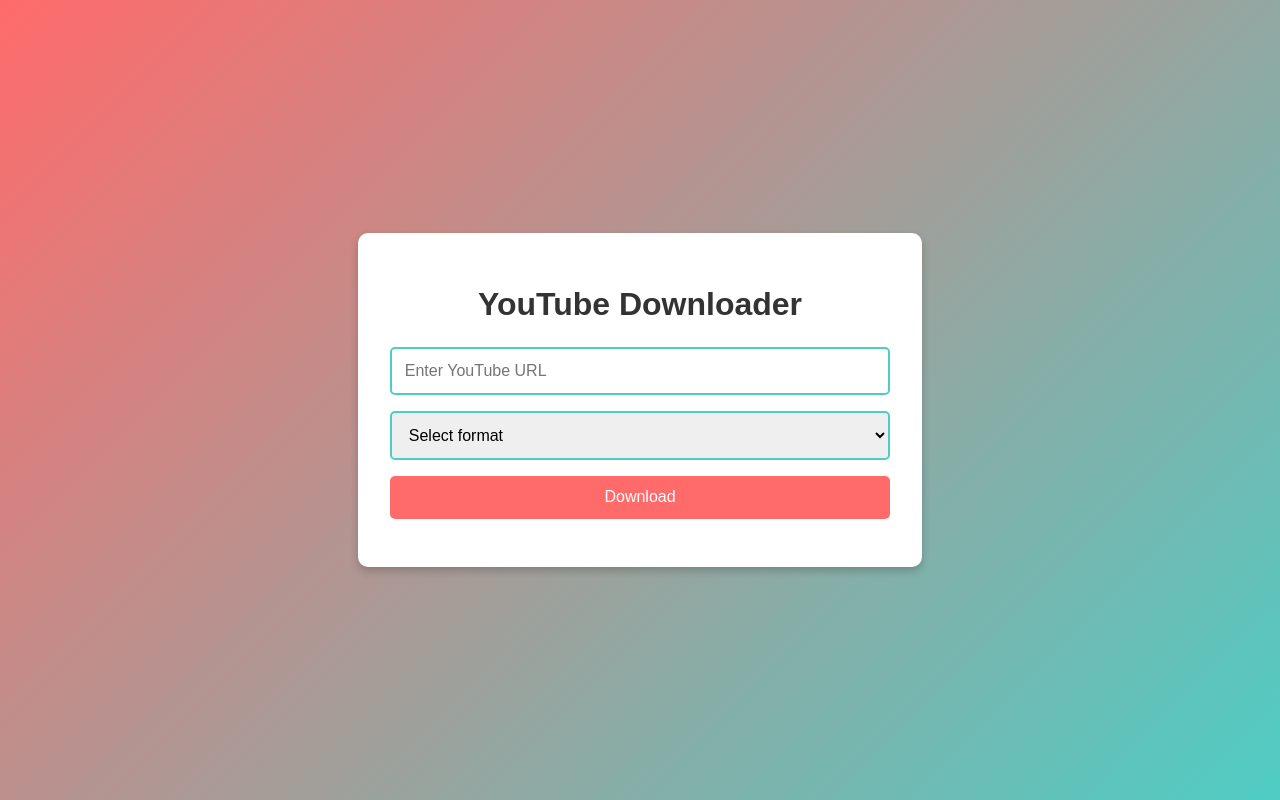
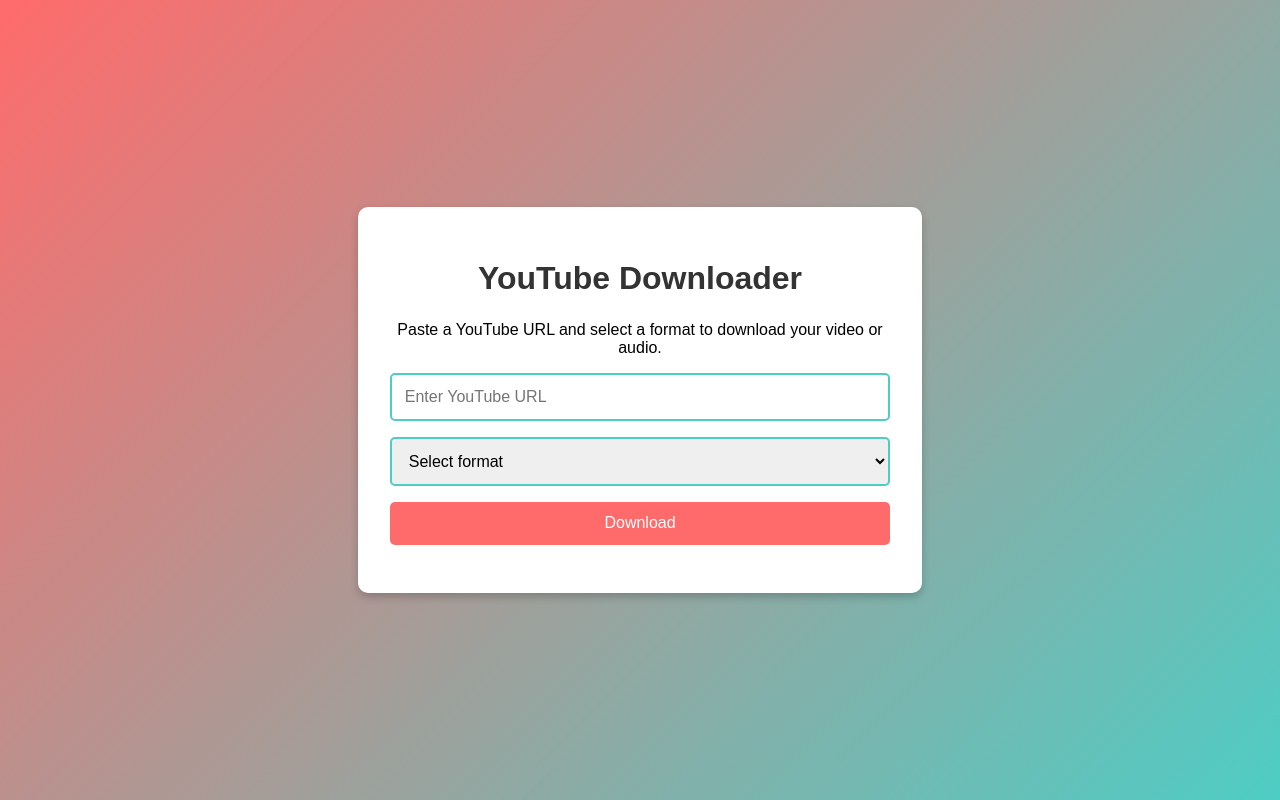
Before and after one commit to Surendar2697/youtube-downloader-fe, a plain HTML site: page index.html in a window 1280 px wide. Drawn offline with Linux system fonts and the light colour scheme; files that its build step writes are made by us from their sources; files whose address does not match are found by name.

Commit message:
Update index.html

```diff
--- a/index.html
+++ b/index.html
@@ -4,11 +4,13 @@
     <meta charset="UTF-8">
     <meta name="viewport" content="width=device-width, initial-scale=1.0">
     <title>YouTube Downloader</title>
+    <link rel="icon" href="assets/images/favicon.ico">
     <link rel="stylesheet" href="styles.css">
 </head>
 <body>
     <div class="container">
         <h1>YouTube Downloader</h1>
+        <p>Paste a YouTube URL and select a format to download your video or audio.</p>
         <form id="download-form">
             <input type="url" id="youtube-url" placeholder="Enter YouTube URL" required>
             <select id="format" required>
```
